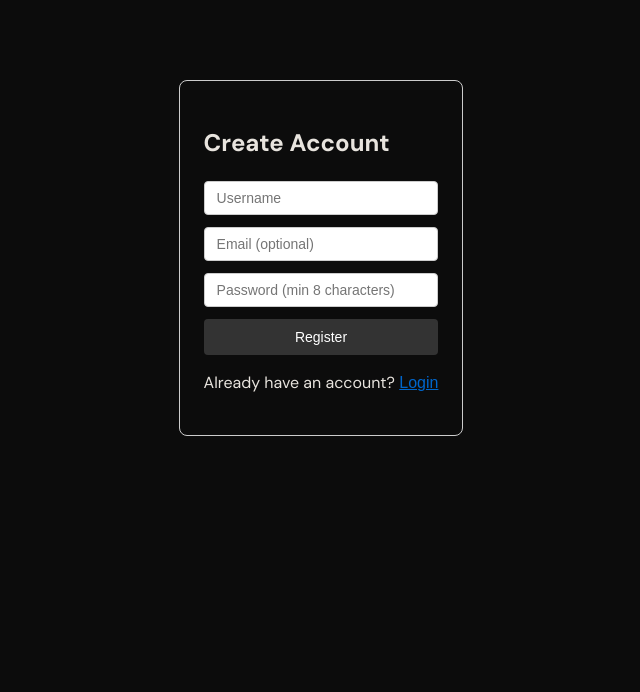
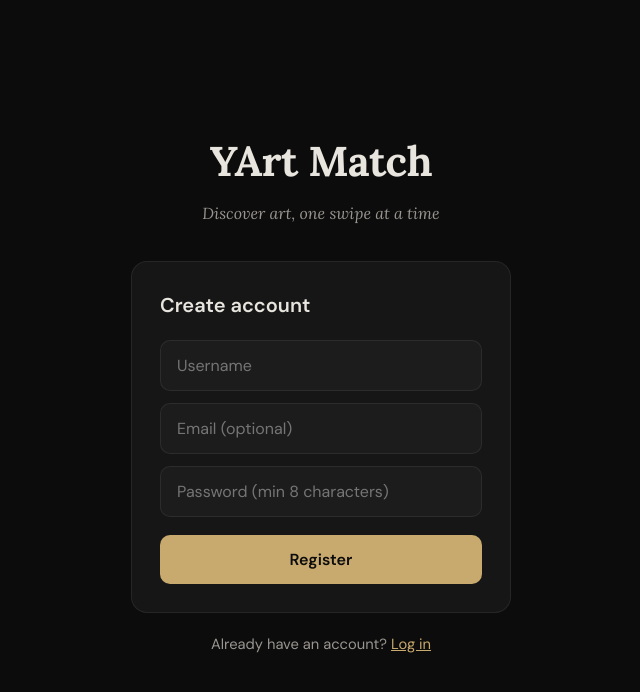
Before and after one commit to 26sp-CPSC-4190-Yale/project-project-group-4, a React (Vite) app in the folder frontend/: page / in a window 1280 px wide. Both pictures are taken after a click on the button "Register". Shown: the top 692 px of the page, without its empty margins (319-959 px from the left). Built offline with nearby package versions, Linux system fonts and the light colour scheme; no server answers.

Commit message:
updated auth pages with branding and new styles

```diff
--- a/frontend/src/Login.jsx
+++ b/frontend/src/Login.jsx
@@ -22,11 +22,18 @@ export default function Login({ onSwitch }) {
   }
 
   return (
-    <div style={styles.container}>
-      <h2>Login</h2>
-      <form onSubmit={handleSubmit} style={styles.form}>
+    <div className="auth-page">
+      <div className="auth-wrapper">
+        <div className="auth-branding">
+          <h1>YArt Match</h1>
+          <p>Discover art, one swipe at a time</p>
+        </div>
+
+        <div className="auth-card">
+          <h2>Log in</h2>
+          <form onSubmit={handleSubmit} className="auth-form">
             <input
-          style={styles.input}
+              className="auth-input"
               type="text"
               placeholder="Username"
               value={username}
@@ -34,31 +41,25 @@ export default function Login({ onSwitch }) {
               required
             />
             <input
-          style={styles.input}
+              className="auth-input"
               type="password"
               placeholder="Password"
               value={password}
               onChange={e => setPassword(e.target.value)}
               required
             />
-        {error && <p style={styles.error}>{error}</p>}
-        <button style={styles.button} type="submit" disabled={loading}>
-          {loading ? 'Logging in…' : 'Login'}
+            {error && <p className="auth-error">{error}</p>}
+            <button className="auth-submit" type="submit" disabled={loading}>
+              {loading ? 'Logging in...' : 'Log in'}
             </button>
           </form>
-      <p>
+        </div>
+
+        <p className="auth-switch">
           Don't have an account?{' '}
-        <button style={styles.link} onClick={onSwitch}>Register</button>
+          <button onClick={onSwitch}>Register</button>
         </p>
+      </div>
     </div>
   )
 }
-
-const styles = {
-  container: { maxWidth: 360, margin: '80px auto', padding: 24, border: '1px solid #ccc', borderRadius: 8 },
-  form: { display: 'flex', flexDirection: 'column', gap: 12 },
-  input: { padding: '8px 12px', fontSize: 14, borderRadius: 4, border: '1px solid #ccc' },
-  button: { padding: '10px 0', fontSize: 14, background: '#333', color: '#fff', border: 'none', borderRadius: 4, cursor: 'pointer' },
-  error: { color: 'red', margin: 0, fontSize: 13 },
-  link: { background: 'none', border: 'none', color: '#0066cc', cursor: 'pointer', textDecoration: 'underline', padding: 0, fontSize: 'inherit' },
-}
--- a/frontend/src/Register.jsx
+++ b/frontend/src/Register.jsx
@@ -23,11 +23,18 @@ export default function Register({ onSwitch }) {
   }
 
   return (
-    <div style={styles.container}>
-      <h2>Create Account</h2>
-      <form onSubmit={handleSubmit} style={styles.form}>
+    <div className="auth-page">
+      <div className="auth-wrapper">
+        <div className="auth-branding">
+          <h1>YArt Match</h1>
+          <p>Discover art, one swipe at a time</p>
+        </div>
+
+        <div className="auth-card">
+          <h2>Create account</h2>
+          <form onSubmit={handleSubmit} className="auth-form">
             <input
-          style={styles.input}
+              className="auth-input"
               type="text"
               placeholder="Username"
               value={username}
@@ -35,14 +42,14 @@ export default function Register({ onSwitch }) {
               required
             />
             <input
-          style={styles.input}
+              className="auth-input"
               type="email"
               placeholder="Email (optional)"
               value={email}
               onChange={e => setEmail(e.target.value)}
             />
             <input
-          style={styles.input}
+              className="auth-input"
               type="password"
               placeholder="Password (min 8 characters)"
               value={password}
@@ -50,24 +57,18 @@ export default function Register({ onSwitch }) {
               required
               minLength={8}
             />
-        {error && <p style={styles.error}>{error}</p>}
-        <button style={styles.button} type="submit" disabled={loading}>
-          {loading ? 'Creating account…' : 'Register'}
+            {error && <p className="auth-error">{error}</p>}
+            <button className="auth-submit" type="submit" disabled={loading}>
+              {loading ? 'Creating account...' : 'Register'}
             </button>
           </form>
-      <p>
+        </div>
+
+        <p className="auth-switch">
           Already have an account?{' '}
-        <button style={styles.link} onClick={onSwitch}>Login</button>
+          <button onClick={onSwitch}>Log in</button>
         </p>
+      </div>
     </div>
   )
 }
-
-const styles = {
-  container: { maxWidth: 360, margin: '80px auto', padding: 24, border: '1px solid #ccc', borderRadius: 8 },
-  form: { display: 'flex', flexDirection: 'column', gap: 12 },
-  input: { padding: '8px 12px', fontSize: 14, borderRadius: 4, border: '1px solid #ccc' },
-  button: { padding: '10px 0', fontSize: 14, background: '#333', color: '#fff', border: 'none', borderRadius: 4, cursor: 'pointer' },
-  error: { color: 'red', margin: 0, fontSize: 13 },
-  link: { background: 'none', border: 'none', color: '#0066cc', cursor: 'pointer', textDecoration: 'underline', padding: 0, fontSize: 'inherit' },
-}
```
Lines whose indentation alone changed are shown as unchanged.
